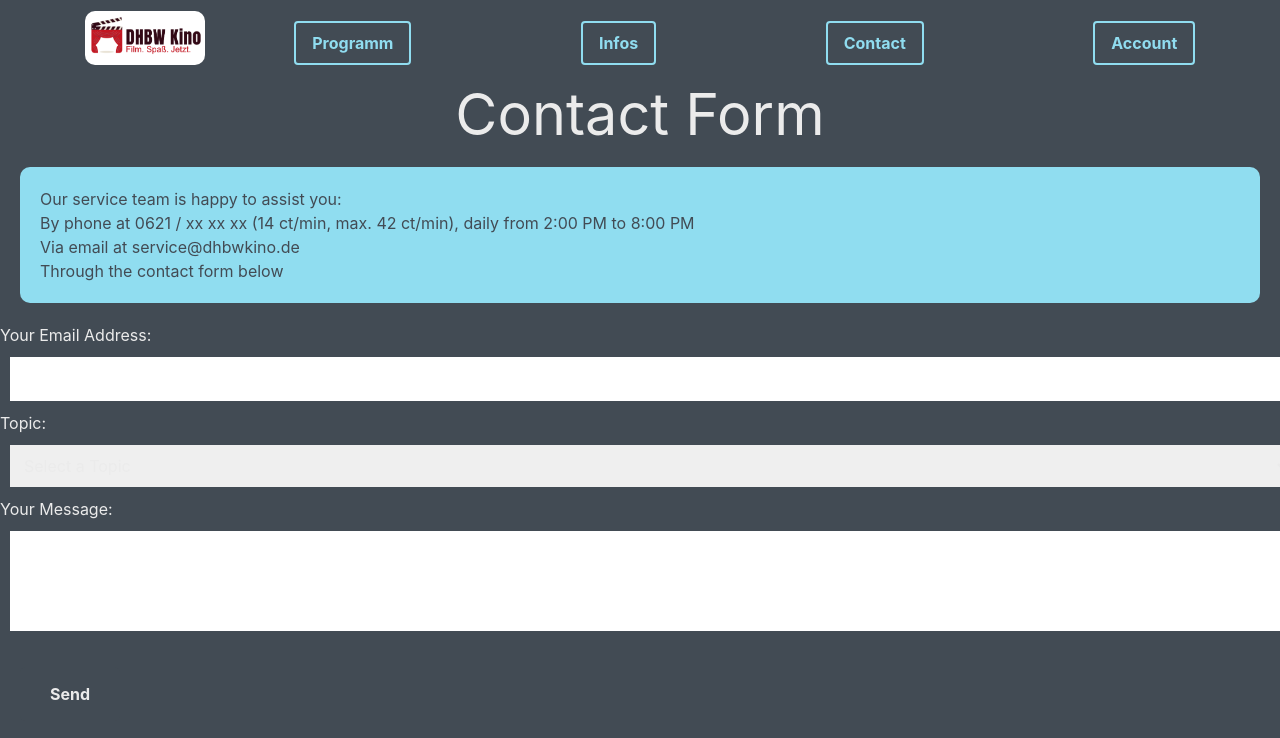
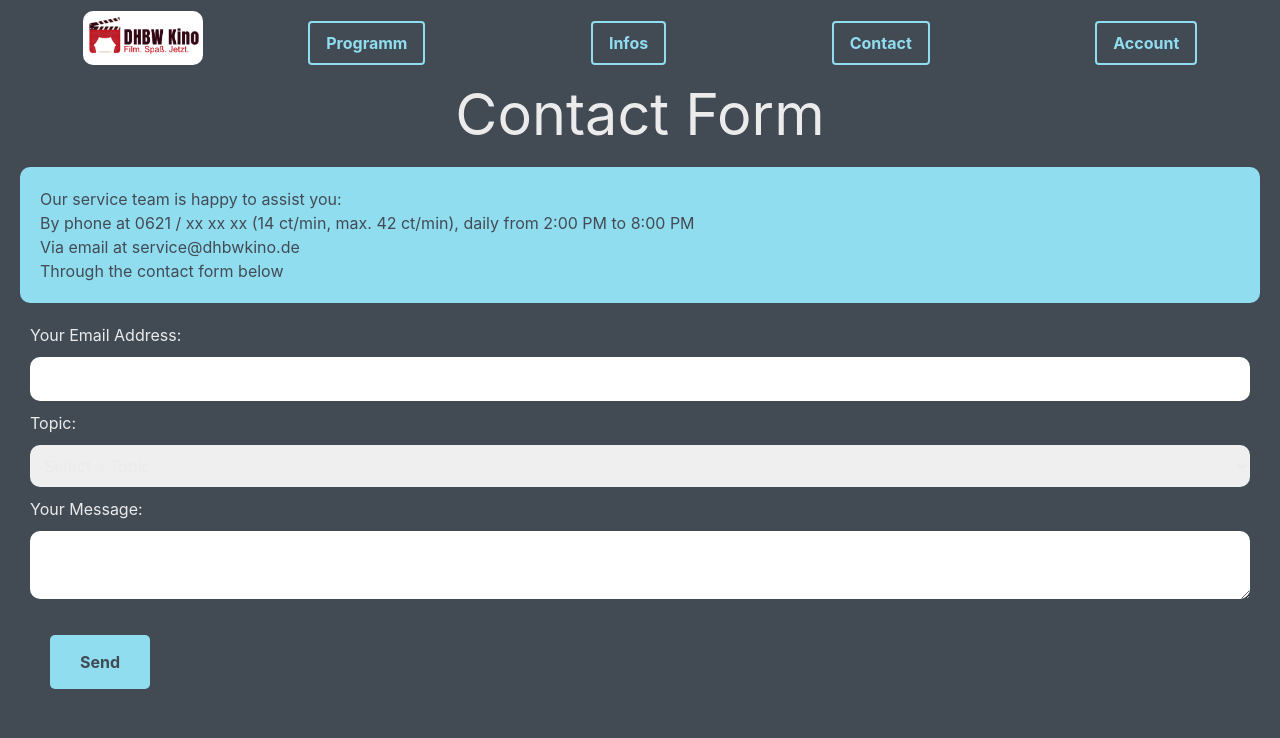
Before and after one commit to rickertmar/KinoticketFrontend, a Next.js app in the folder nextjs-blog/: page /Contact in a window 1280 px wide. Shown: the top 738 px of the page. Built offline with nearby package versions, Linux system fonts and the light colour scheme.

Commit message:
"final patches"

```diff
--- a/nextjs-blog/pages/Contact.js
+++ b/nextjs-blog/pages/Contact.js
@@ -30,19 +30,19 @@ function Contact() {
   <input
     type="email"
     id="email"
-          className={styles.inputField}
+    className={styles.formControl}
     value={email}
     onChange={(e) => setEmail(e.target.value)}
-          required  // Making this field mandatory
+    required
   />
 
   <label htmlFor="topic">Topic:</label>
   <select
     id="topic"
-          className={styles.dropdown}
+    className={styles.formControl}
     value={topic}
     onChange={(e) => setTopic(e.target.value)}
-          required  // Making this field mandatory
+    required
   >
     <option value="">Select a Topic</option>
     <option value="feedback">Feedback</option>
@@ -53,11 +53,12 @@ function Contact() {
   <label htmlFor="message">Your Message:</label>
   <textarea
     id="message"
-          className={styles.textArea}
+    className={styles.formControl}
     value={message}
     onChange={(e) => setMessage(e.target.value)}
-          required  // Making this field mandatory
+    required
   ></textarea>
+
 
         {/* Send Button */}
         <button className={styles.sendButton} type="submit">Send</button>
--- a/nextjs-blog/pages/Infos.js
+++ b/nextjs-blog/pages/Infos.js
@@ -13,9 +13,9 @@ function Infos() {
           <li>Via email at service@dhbwkino.de</li>
         </ul>
         <p>&nbsp;</p>
-        <p>Our location in Baden-Würtemmberg features two multiplex cinemas right in the heart of the city. With 18 theaters and approximately 3,600 seats, we offer the city an enormous variety and serve as Mock's cultural hub. Nearly one million visitors come here annually for top-notch cinema experiences. Perfect sound and supreme seating comfort with modern D-Box seats offer the highest level of cinematic enjoyment.</p>
+        <p>Our location in Baden-Württemberg features two multiplex cinemas right in the heart of the city. With 18 theaters and approximately 3,600 seats, we offer the city an enormous variety and serve as Mannheim's cultural hub. Nearly one million visitors come here annually for top-notch cinema experiences. Perfect sound and supreme seating comfort with modern D-Box seats offer the highest level of cinematic enjoyment.</p>
         <p>&nbsp;</p>
-        <p>Thanks to the numerous theaters, DHBW Kino and DHBW Kino 2 provide a wide range of entertainment options. From big blockbusters to thought-provoking art-house films, as well as films in their original languages, there's something for every taste. Live events such as broadcasts from the Metropolitan Opera and many other global cities are, of course, also available.</p>
+        <p>Thanks to our two locations, we can provide a wide range of entertainment options. From big blockbusters to thought-provoking art-house films, as well as films in their original languages, there's something for every taste. Live events such as broadcasts from the Metropolitan Opera and many other global cities are, of course, also available.</p>
       </div>
 
       <div className={styles.imageContainer}>
--- a/nextjs-blog/styles/Home.module.css
+++ b/nextjs-blog/styles/Home.module.css
@@ -51,17 +51,11 @@
 }
 
 .card {
-  margin: 1rem;
-  flex-basis: 45%;
   padding: 1.5rem;
-  text-align: left;
-  color: inherit;
-  text-decoration: none;
-  border: 1px solid #eaeaea;
   border-radius: 10px;
-  transition: color 0.15s ease, border-color 0.15s ease;
   background-color: #90DDF0;
   outline: 4px solid #EBEBEB;
+  margin-top: 80px;
 }
 
 .card:hover,
@@ -119,7 +113,7 @@
 
 .inputField {
   padding: 10px;
-  margin: 10px;
+  margin-top: 10px;
   width: 100%;
   box-sizing: border-box;
 }
@@ -139,6 +133,16 @@
 }
 
 .sendButton {
+  padding: 15px 30px;
+  margin: 20px;
+  background-color: #90DDF0;
+  color: #424B54;
+  border: none;
+  border-radius: 5px;
+  cursor: pointer;
+}
+
+.sendButtonLogIn {
   padding: 15px 30px;
   margin: 20px;
   background-color: #424B54;
@@ -167,6 +171,16 @@
   text-align: center;
 }
 
+.formControl {
+  padding: 10px;
+  margin-top: 10px;
+  margin-bottom: 10px;
+  width: 100%;
+  box-sizing: border-box;
+  border-radius: 10px;
+}
+
+
 
 @media (max-width: 600px) {
   .grid {
--- a/nextjs-blog/styles/Menu.module.css
+++ b/nextjs-blog/styles/Menu.module.css
@@ -29,5 +29,5 @@
 }
 
 .firstMenuItem {
-  margin-left: -80px;
+  margin-left: -60px;
 }
--- a/nextjs-blog/styles/globals.css
+++ b/nextjs-blog/styles/globals.css
@@ -11,6 +11,11 @@ body {
   background-color: #424B54;
   color: #EBEBEB;
 }
+form {
+  padding : 0 30px;
+}
+
+
 
 a {
   color: inherit;
```
Also changed, not shown: nextjs-blog/pages/logInPage.js (+5 -5 lines). Lines whose indentation alone changed are shown as unchanged.
